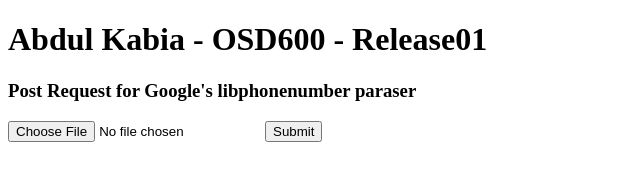
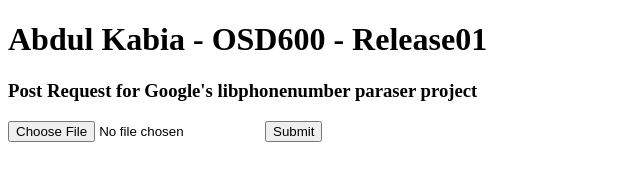
Before and after one commit to AbdulKabia/libphonenumber-osd600, a website: page post.html in a window 1280 px wide. Shown: the full height of the page, 0-640 px from the left. Drawn offline with Linux system fonts and the light colour scheme.

```diff
--- a/post.html
+++ b/post.html
@@ -3,7 +3,7 @@
 
 <body>
     <h1>Abdul Kabia - OSD600 - Release01</h1>
-    <h3>Post Request for Google's libphonenumber paraser</h3>
+    <h3>Post Request for Google's libphonenumber paraser project</h3>
     <form action="http://localhost:3000/api/phonenumbers/parse/file/" method="post" encType="multipart/form-data">
         <input type="file" name="myFile" accept=".txt">
         <input type="submit" value="Submit">
```
Also changed, not shown: app.js (+7 -4 lines).
